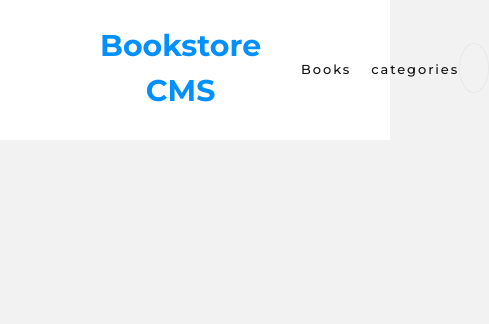
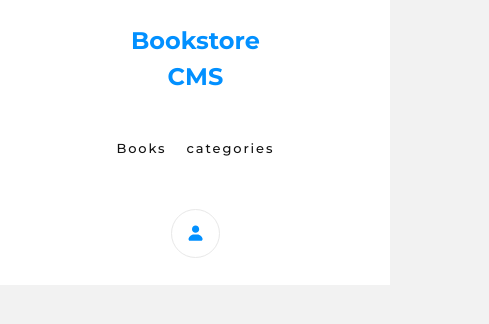
Before and after one commit to Luffytaro22/Bookstore, a React (Vite) app: page /categories in a window 390 px wide. Shown: the top 324 px of the page, 489 px wide, since content can reach past the window. Built offline with nearby package versions, Linux system fonts and the light colour scheme.

Commit message:
Added media queries for the header

```diff
--- a/src/index.css
+++ b/src/index.css
@@ -44,3 +44,9 @@
   transition: border-color 0.25s;
   color: #4386bf;
 }
+
+@media only screen and (max-width: 768px) {
+  h1 {
+    font-size: 1.5rem;
+  }
+}
--- a/src/styles/navBar.module.css
+++ b/src/styles/navBar.module.css
@@ -37,3 +37,14 @@
   border-radius: 50%;
   border: 1px solid #e8e8e8;
 }
+
+@media only screen and (max-width: 660px) {
+  .header {
+    flex-direction: column;
+    gap: 50px;
+  }
+
+  .header nav {
+    flex-direction: column;
+  }
+}
```
